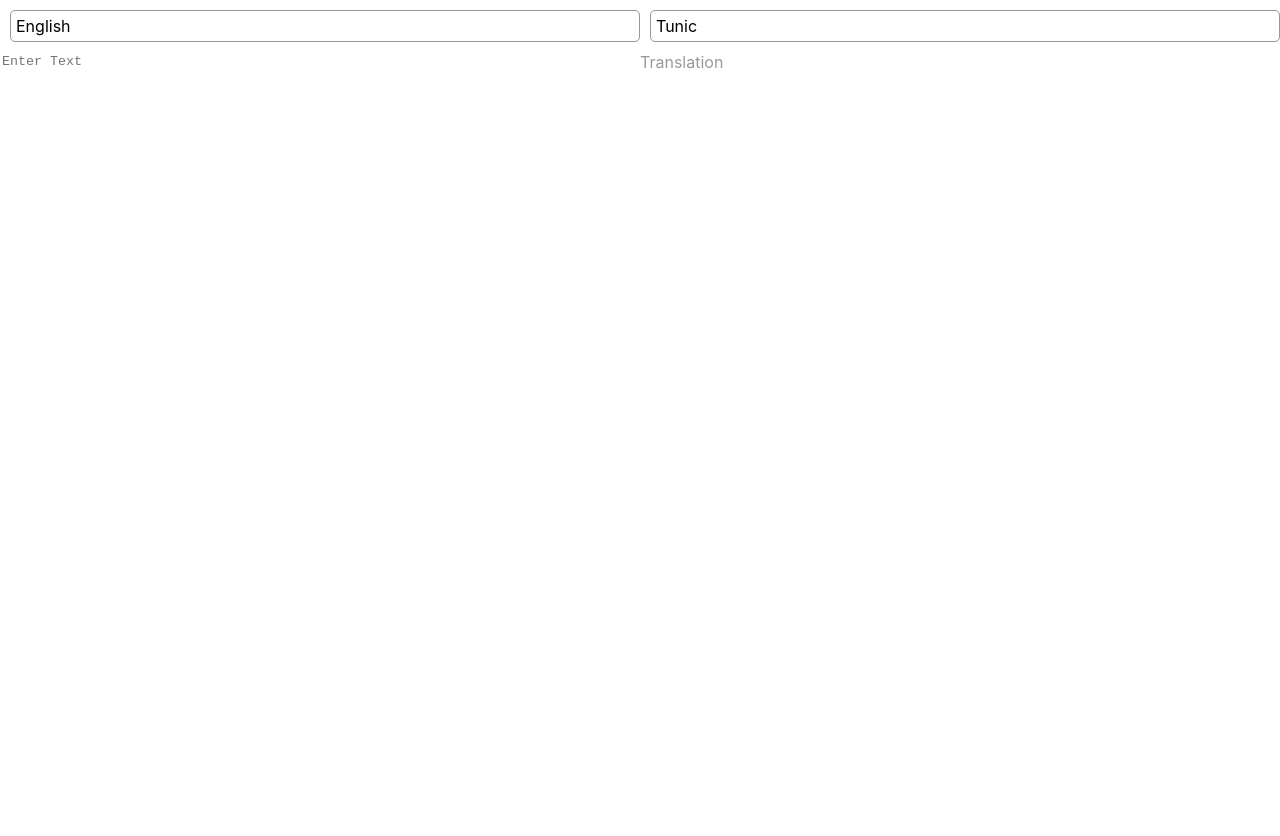
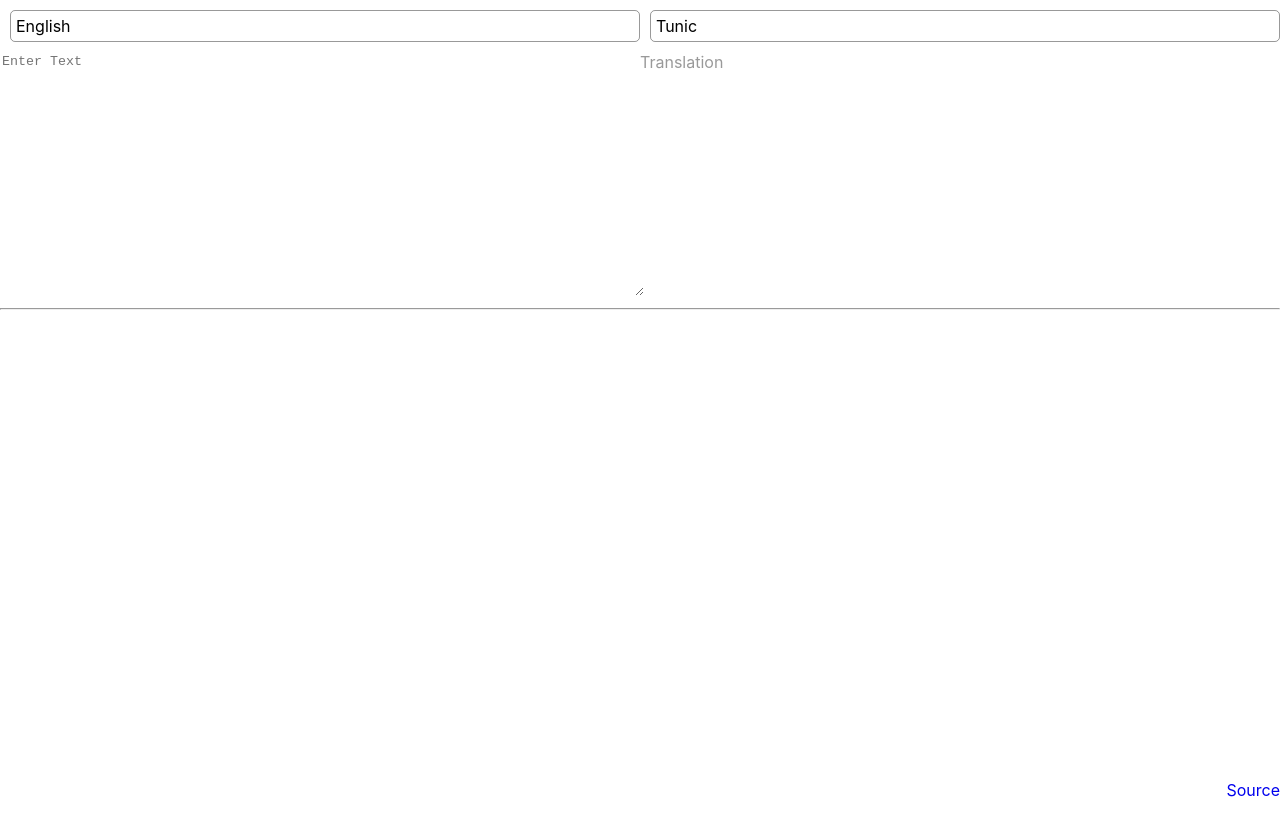
Before and after one commit to Yi-Jiahe/tunic_language, a React (Create React App) app in the folder client/: page / in a window 1280 px wide. Shown: the top 836 px of the page. After the commit the page ends 800 px from the top, so only its background shows below. Built offline with nearby package versions, Linux system fonts and the light colour scheme.

Commit message:
Add horizontal rule and footer

```diff
--- a/client/src/App.css
+++ b/client/src/App.css
@@ -36,3 +36,24 @@
     transform: rotate(360deg);
   }
 }
+
+footer {
+  position: fixed;
+  left: 0;
+  bottom: 0;
+  width: 100%;
+  text-align: right;
+}
+
+footer a:link { text-decoration: none; }
+
+
+footer a:visited {
+  text-decoration: none;
+  color: blue;
+}
+
+footer a:hover { text-decoration: none; }
+
+
+footer a:active { text-decoration: none; }
--- a/client/src/App.tsx
+++ b/client/src/App.tsx
@@ -7,6 +7,9 @@ function App() {
   return (
     <div className="App">
       <TextArea />
+      <footer>
+        <span><a href="https://github.com/Yi-Jiahe/tunic_language">Source</a></span>
+      </footer>
     </div>
   );
 }
--- a/client/src/TextArea.css
+++ b/client/src/TextArea.css
@@ -41,7 +41,7 @@
 
 textarea {
     width: 100%;
-    height: 100vw;
+    height: 80%;
     border: none;
     outline: none;
 }
--- a/client/src/TextArea.tsx
+++ b/client/src/TextArea.tsx
@@ -62,6 +62,7 @@ export default function TextArea() {
                     </div>
                 </div>
             </div>
+            <hr />
         </>
 
     )
```
